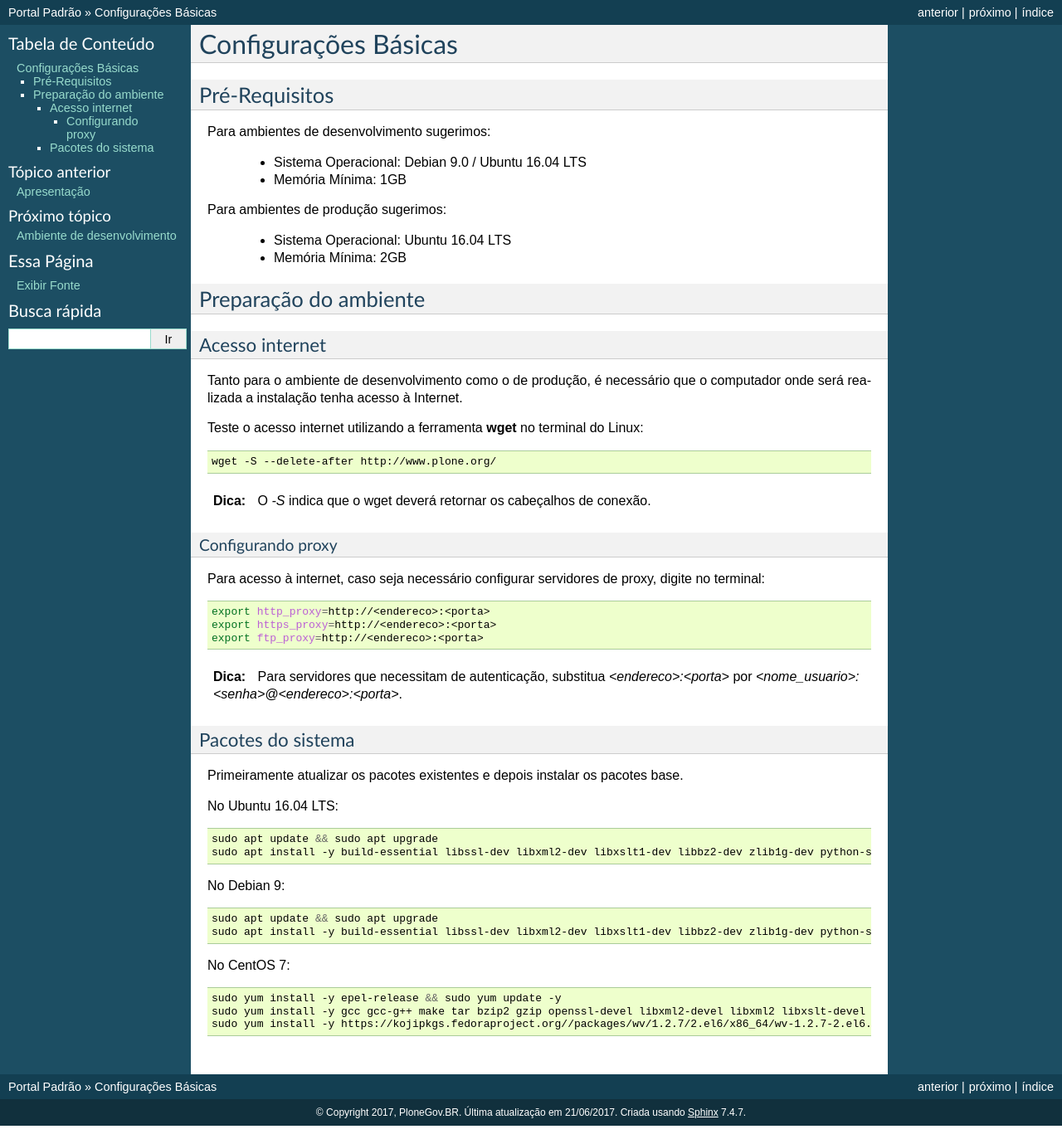
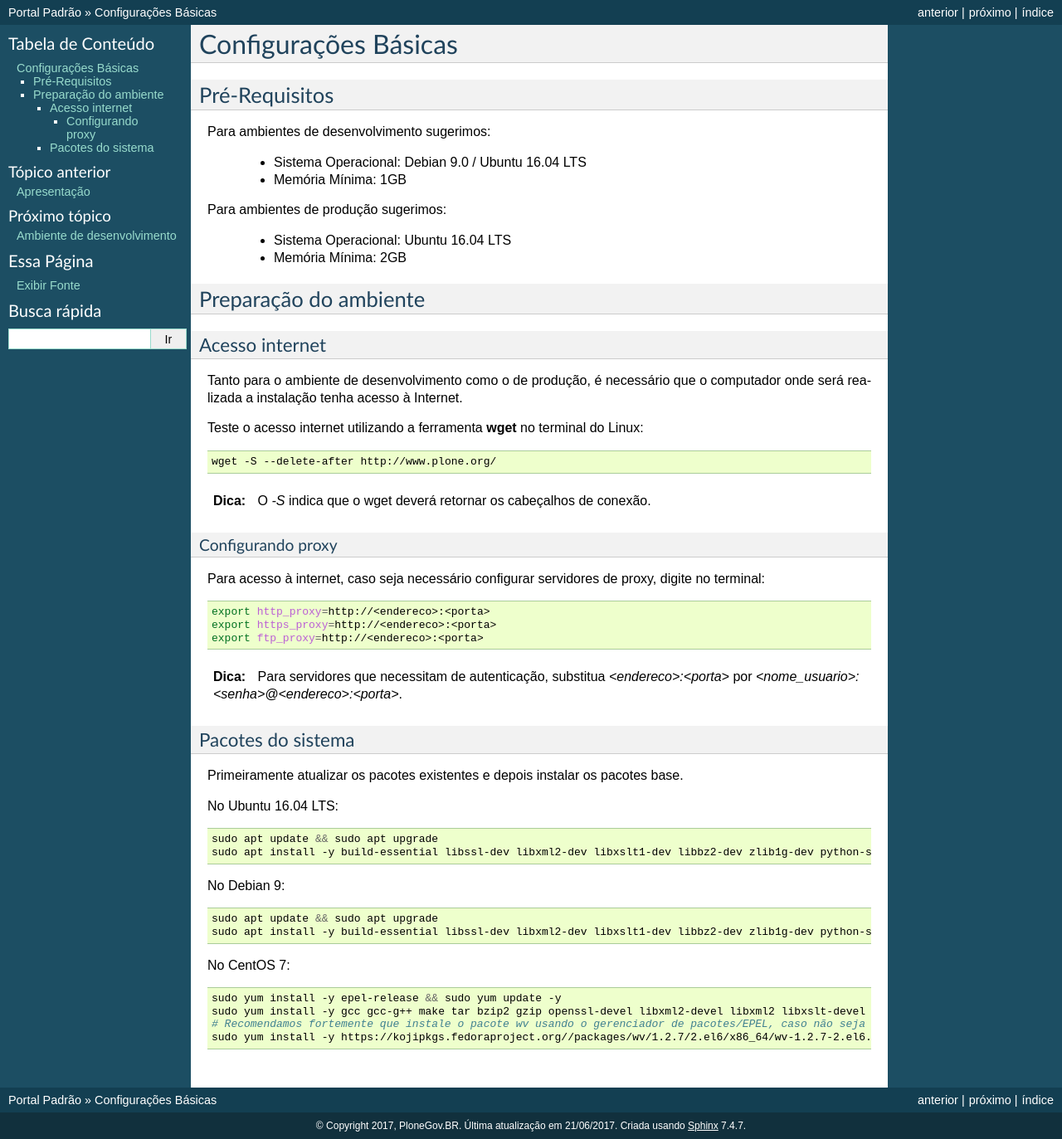
Before and after one commit to plonegovbr/portal.buildout, a Sphinx documentation site: the page built from docs/base.rst, in a window 1280 px wide. Shown: the whole page at 83% size. Built offline with Sphinx 7.4.7, drawn with Linux system fonts in a browser that asks for light colours.

Commit message:
Recomendação uso de gerenciador de pacotes p/ wv
Recomendamos sempre usar o processo tradicional de pacotes em detrimento de pacotes avulsos.

```diff
--- a/docs/base.rst
+++ b/docs/base.rst
@@ -73,4 +73,5 @@ No CentOS 7:
 
     sudo yum install -y epel-release && sudo yum update -y
     sudo yum install -y gcc gcc-g++ make tar bzip2 gzip openssl-devel libxml2-devel libxml2 libxslt-devel bzip2-libs zlib-devel python-setuptools python-devel python-virtualenv libjpeg-turbo-devel readline-devel python-imaging python-pip poppler-utils git openldap-devel
+    # Recomendamos fortemente que instale o pacote wv usando o gerenciador de pacotes/EPEL, caso não seja possível, você pode instalar manualmente pela url:
     sudo yum install -y https://kojipkgs.fedoraproject.org//packages/wv/1.2.7/2.el6/x86_64/wv-1.2.7-2.el6.x86_64.rpm
```
